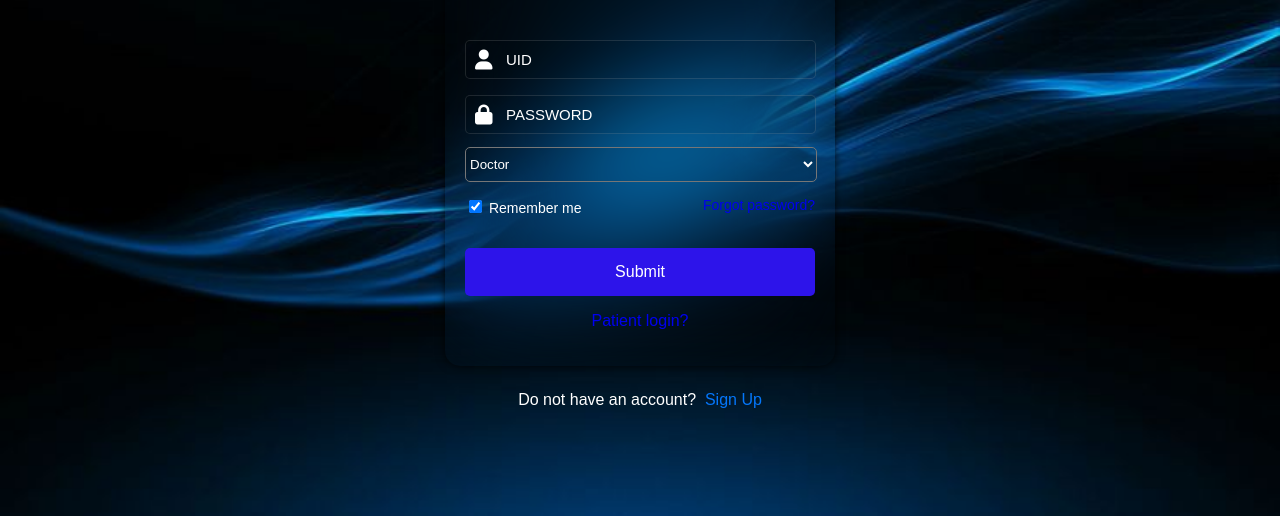
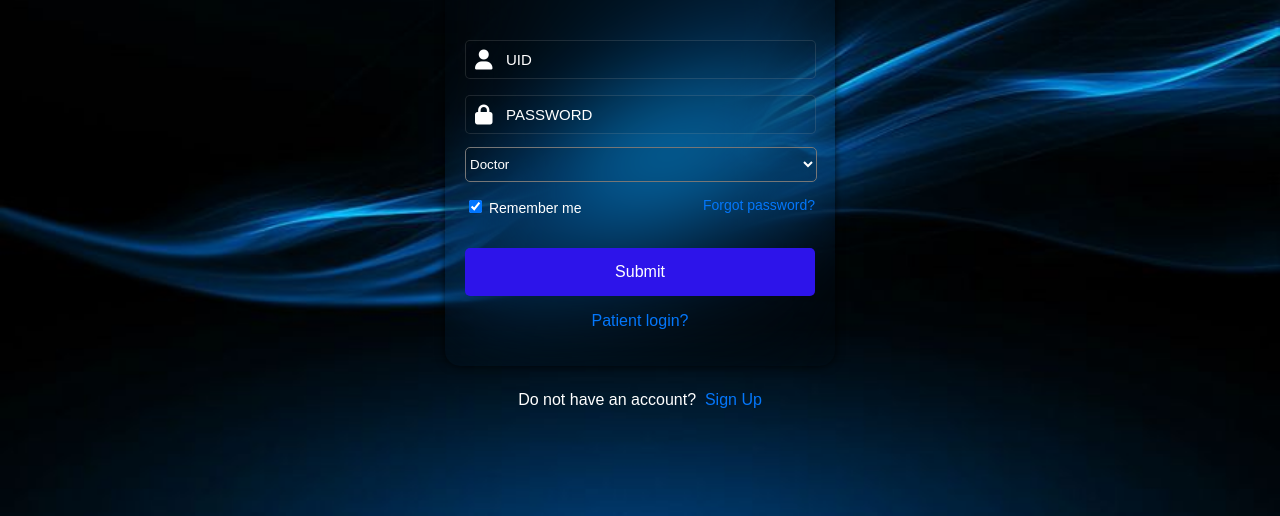
Before and after one commit to Madhuk1808/Medivault, a plain HTML site: page adminlogin2.html in a window 1280 px wide. Shown: the part 284-800 px from the top of the page. Drawn offline with nearby package versions, Linux system fonts and the light colour scheme.

Commit message:
Update adminlogin2.html

```diff
--- a/adminlogin2.html
+++ b/adminlogin2.html
@@ -103,6 +103,7 @@ input[type="password"] {
   border: 1px solid #b4afaf2b;
   border-radius: 5px;
   box-sizing: border-box;
+  color: white;
 }
 
 
@@ -267,7 +268,7 @@ button:hover {
             <label for="rememberme" >Remember me</label>
 
         </div>
-        <a class = "signup" href = "forgotpass.html">Forgot password? </a>
+        <a class = "signup" href = "forgotpass.html"><span style="color:rgb(4,119,251)">Forgot password?</span> </a>
     </div>
 
     <button href="pdoctor.html" type="submit">Submit</button>
@@ -275,7 +276,7 @@ button:hover {
 
   <div class = "signup">
 
-  <p><a class = "signup" href = "index.html">Patient login? </a></p>
+  <p><a class = "signup" href = "index.html"><span style="color:rgb(4,119,251)">Patient login?</span> </a></p>
   <!-- <p>Do not have an account?<a href="#">&nbsp;&nbsp;Sign up</a></p> -->
 
   </div>
```
